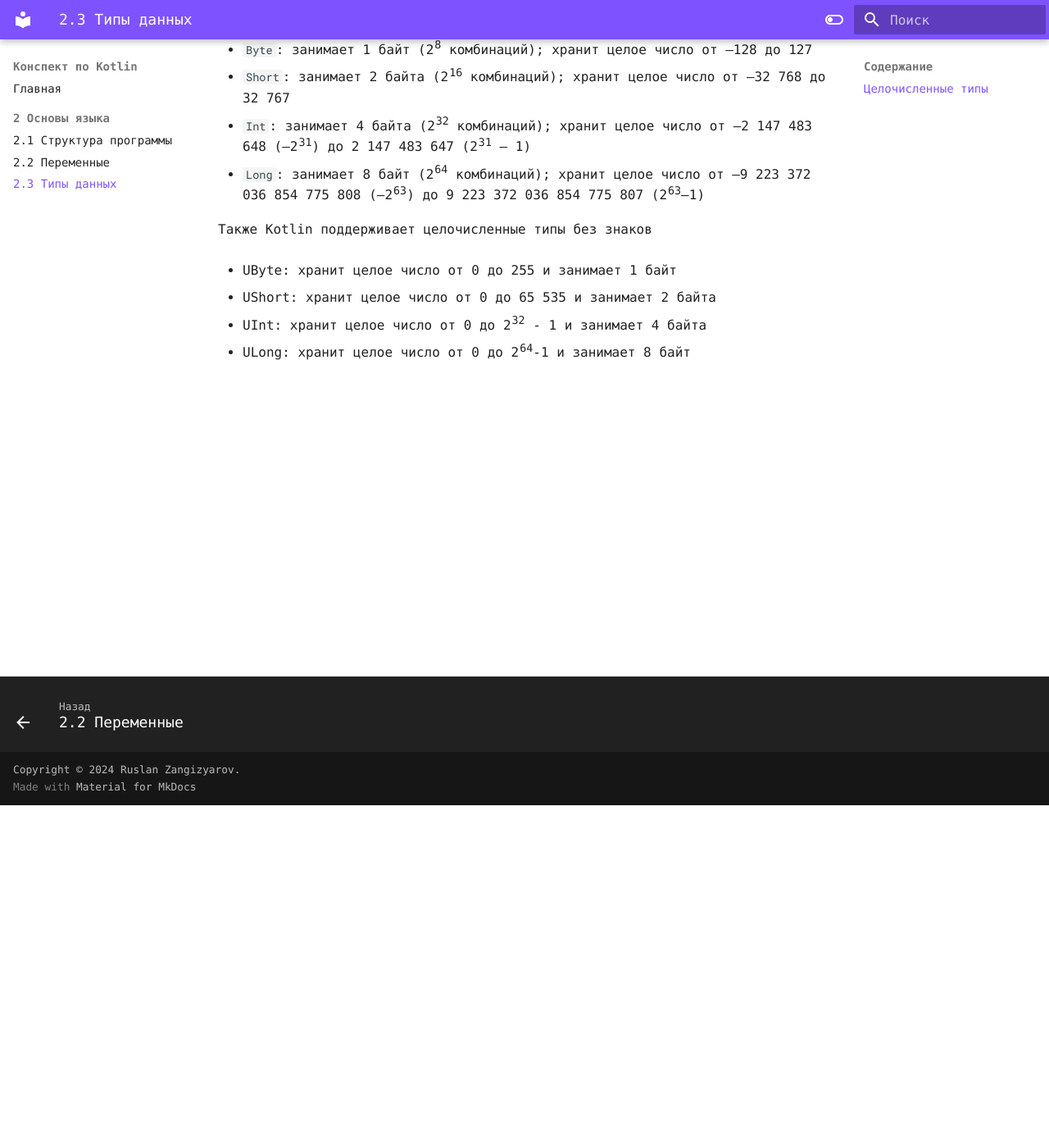
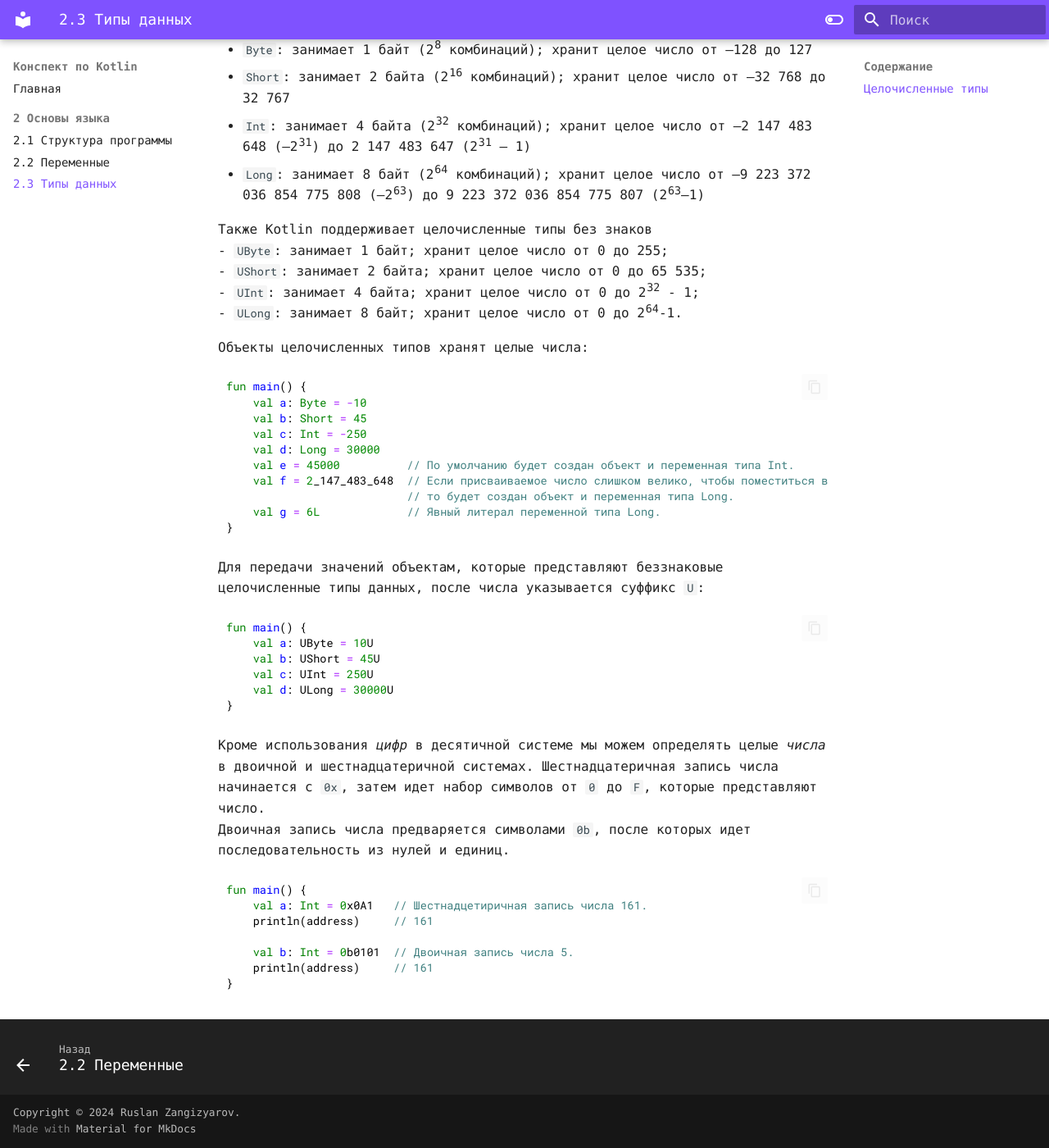
Before and after one commit to rzangizyarov/metanit_kotlin_abstract, an MkDocs documentation site: the page built from docs/2_3.md, in a window 1280 px wide and 1400 px high, scrolled down 418 px. Shown: the whole window at 82% size. Built offline with MkDocs 1.6.1 and Material for MkDocs 9.7.7, drawn with Linux system fonts in a browser that asks for light colours; some web fonts are replaced.

Commit message:
Дополнить главу

````diff
--- a/docs/2_3.md
+++ b/docs/2_3.md
@@ -12,15 +12,48 @@
 - `Long`: занимает 8 байт (2<sup>64</sup> комбинаций); хранит целое число от –9 223 372 036 854 775 808 (–2<sup>63</sup>) до 9 223 372 036 854 775 807 (2<sup>63</sup>–1)
 
 Также Kotlin поддерживает целочисленные типы без знаков
+- `UByte`: занимает 1 байт; хранит целое число от 0 до 255;
+- `UShort`: занимает 2 байта; хранит целое число от 0 до 65 535;
+- `UInt`: занимает 4 байта; хранит целое число от 0 до 2<sup>32</sup> - 1;
+- `ULong`: занимает 8 байт; хранит целое число от 0 до 2<sup>64</sup>-1.
 
-- <span class="b">UByte</span>: хранит целое число от 0 до 255 и
-  занимает 1 байт
 
-- <span class="b">UShort</span>: хранит целое число от 0 до 65 535 и
-  занимает 2 байта
+Объекты целочисленных типов хранят целые числа:
 
-- <span class="b">UInt</span>: хранит целое число от 0 до
-  2<sup>32</sup> - 1 и занимает 4 байта
+```kotlin
+fun main() {
+    val a: Byte = -10
+    val b: Short = 45
+    val c: Int = -250
+    val d: Long = 30000
+    val e = 45000          // По умолчанию будет создан объект и переменная типа Int.
+    val f = 2_147_483_648  // Если присваиваемое число слишком велико, чтобы поместиться в Int,
+                           // то будет создан объект и переменная типа Long.
+    val g = 6L             // Явный литерал переменной типа Long.
+}
+```
 
-- <span class="b">ULong</span>: хранит целое число от 0 до
-  2<sup>64</sup>-1 и занимает 8 байт
+Для передачи значений объектам, которые представляют беззнаковые целочисленные типы данных, после числа указывается суффикс `U`:
+
+```kotlin
+fun main() {
+    val a: UByte = 10U
+    val b: UShort = 45U
+    val c: UInt = 250U
+    val d: ULong = 30000U
+}
+```
+
+Кроме использования *цифр* в десятичной системе мы можем определять целые *числа* в двоичной и шестнадцатеричной системах.
+Шестнадцатеричная запись числа начинается с `0x`, затем идет набор символов от `0` до `F`, которые представляют число.
+Двоичная запись числа предваряется символами `0b`, после которых идет последовательность из нулей и единиц.
+
+```kotlin
+fun main() {
+    val a: Int = 0x0A1   // Шестнадцетиричная запись числа 161.
+    println(address)     // 161
+
+    val b: Int = 0b0101  // Двоичная запись числа 5.
+    println(address)     // 161
+}
+```
````
